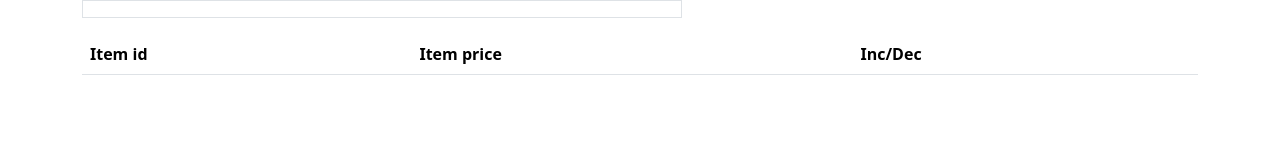
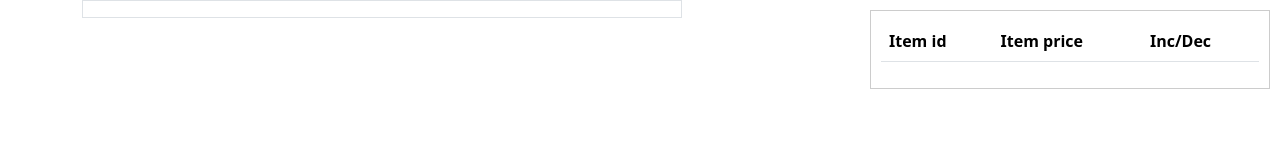
Before and after one commit to gauravmali499/Github, a plain HTML site: page module3Assignment2.html in a window 1280 px wide. Drawn offline with nearby package versions, Linux system fonts and the light colour scheme.

Commit message:
Update module3Assignment2.html

```diff
--- a/module3Assignment2.html
+++ b/module3Assignment2.html
@@ -6,6 +6,17 @@
   <meta name="viewport" content="width=device-width, initial-scale=1.0">
   <link href="https://cdn.jsdelivr.net/npm/bootstrap@5.3.2/dist/css/bootstrap.min.css" rel="stylesheet" integrity="sha384-T3c6CoIi6uLrA9TneNEoa7RxnatzjcDSCmG1MXxSR1GAsXEV/Dwwykc2MPK8M2HN" crossorigin="anonymous">
   <title>Shopping Cart</title>
+  <style>
+    /* Add your CSS styles here */
+    #output {
+        position: fixed;
+        top: 10px;
+        right: 10px;
+        width: 400px;
+        padding: 10px;
+        border: 1px solid #ccc;
+    }
+</style>
 </head>
 <body>
 <div class="container">
@@ -15,6 +26,7 @@
       <!-- <th style="width: 30%;"></th> -->
     </tr>
   </table>
+  <div id="output">
     <table id="table1" class="table">
         <tr>
         <th>Item id</th>
@@ -26,6 +38,7 @@
         <p id="totalAmount"></p>
     </div>
    </div>
-  <script src="main.js"></script>
+</div>
+  <script src="script.js"></script>
 </body>
 </html>
```
Lines whose indentation alone changed are shown as unchanged.
